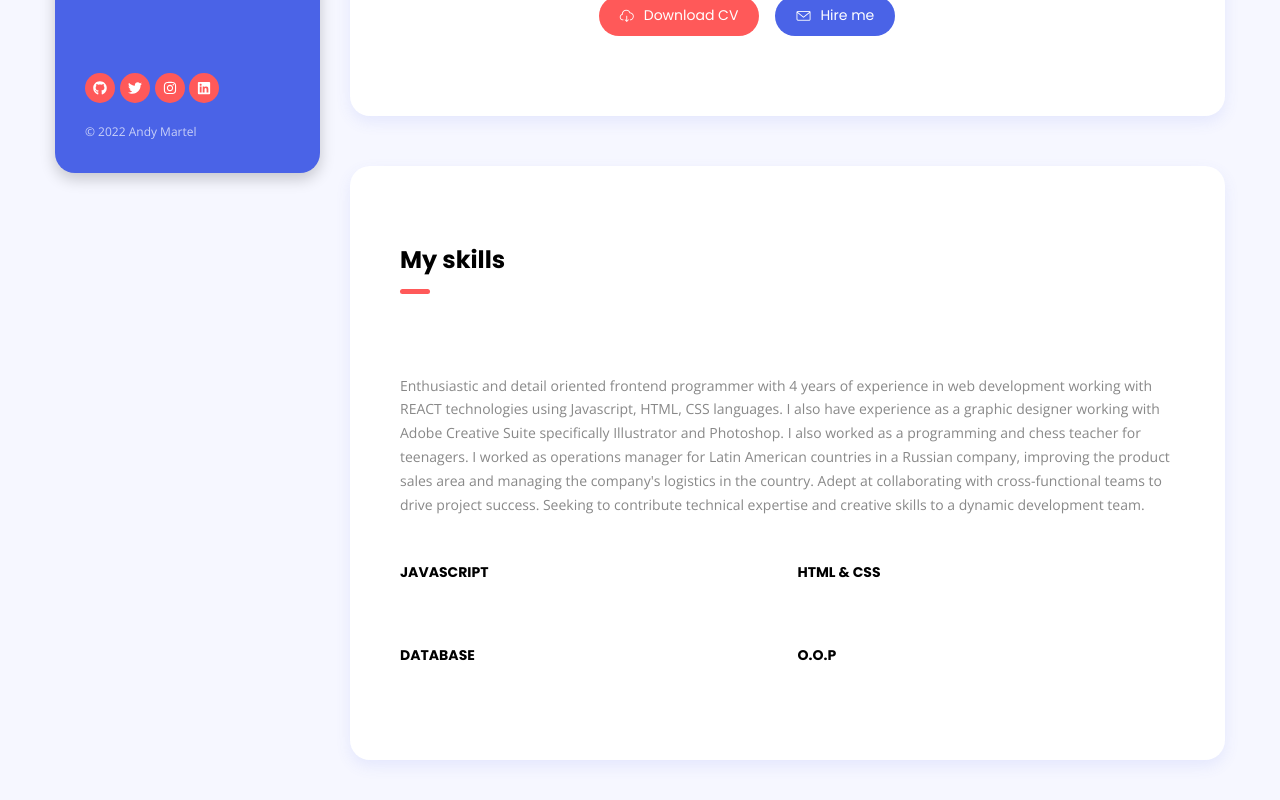
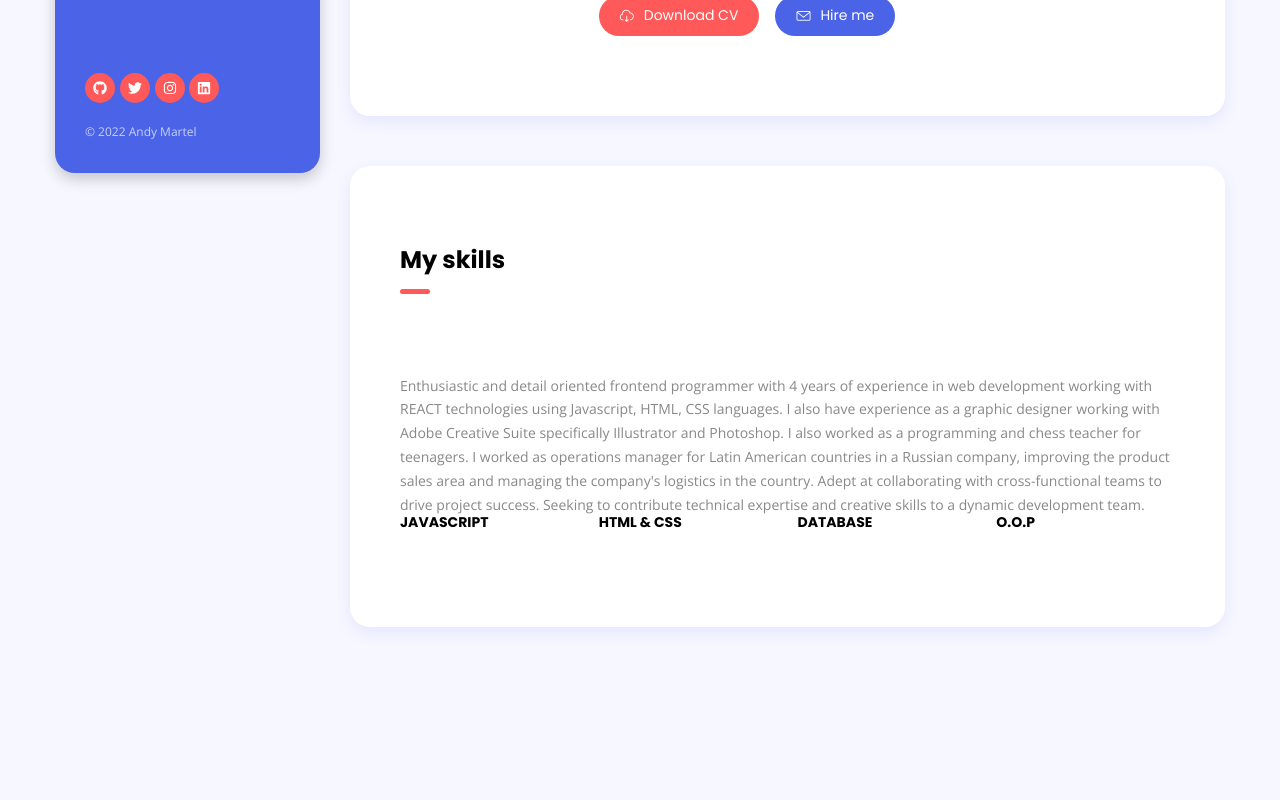
Before and after one commit to aymartel/amc-app, a React (Create React App) app: page /about in a window 1280 px wide. Shown: the part 497-1297 px from the top of the page. After the commit the page ends 1174 px from the top, so only its background shows below. Built offline with nearby package versions, Linux system fonts and the light colour scheme.

Commit message:
Change top

```diff
--- a/src/components/Sections/Skills.jsx
+++ b/src/components/Sections/Skills.jsx
@@ -36,7 +36,7 @@ function Skills() {
       <div className="mt-5">
         <div className="row -mt-50">
           {skillData.progressData.map((progress) => (
-            <div className="col-md-6 mt-50" key={progress.id}>
+            <div className="col-md-3 mt-10" key={progress.id}>
               <TrackVisibility once>
                 <Skill progress={progress} />
               </TrackVisibility>
```
